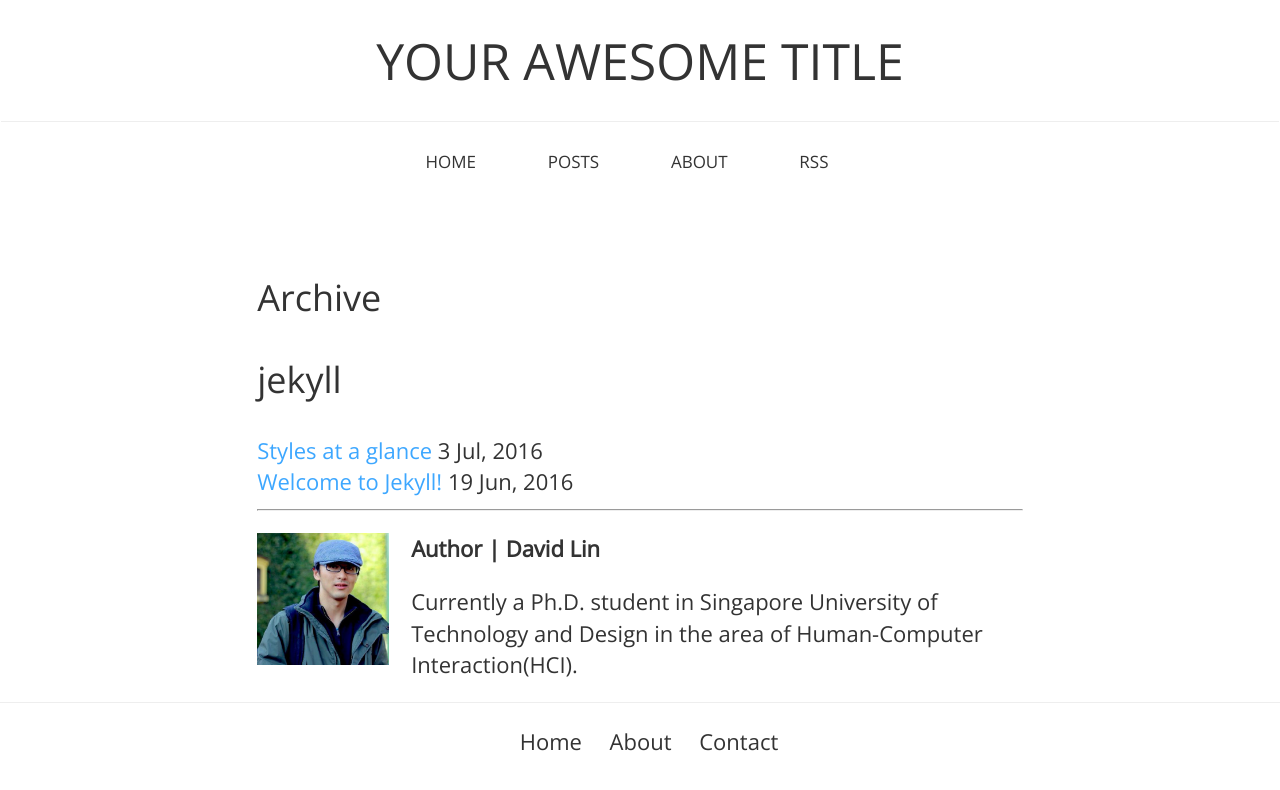
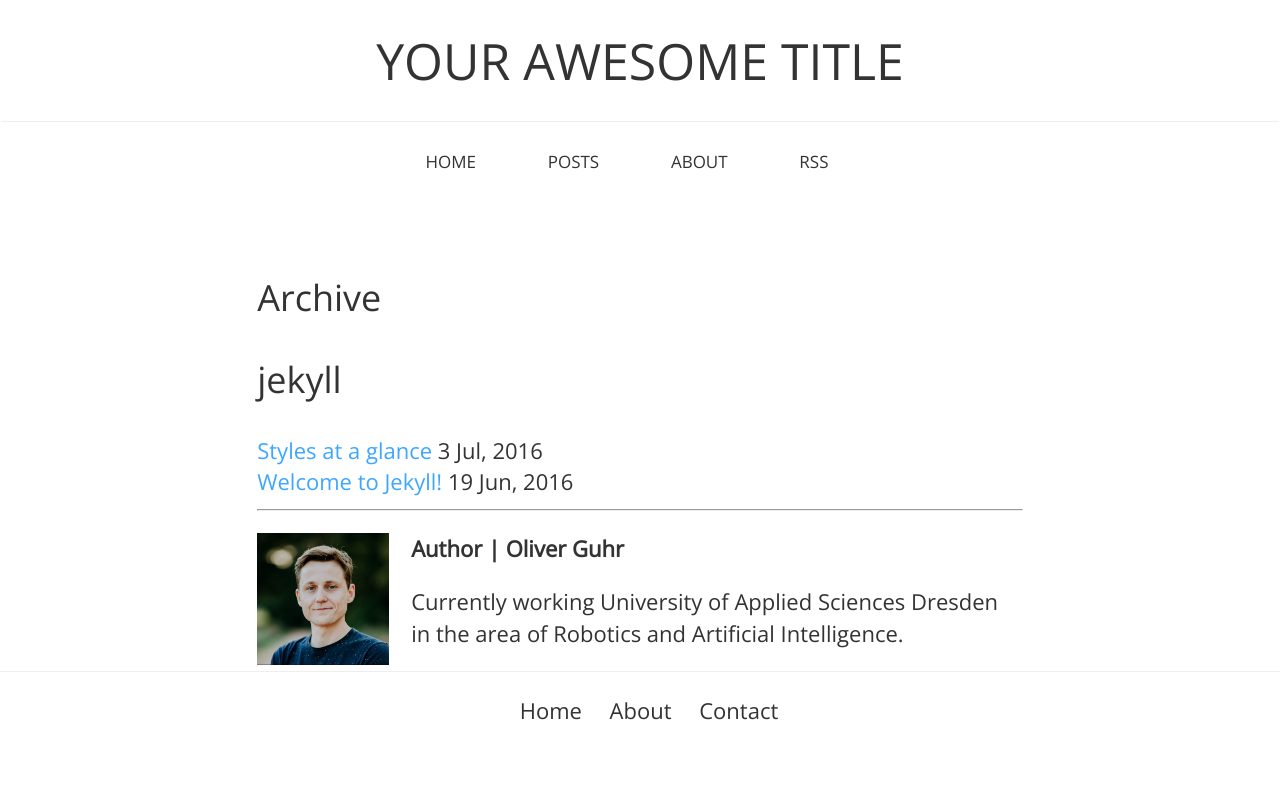
Before and after one commit to oliverguhr/olivers-blog, a Jekyll site: the page built from archive.html, in a window 1280 px wide. Shown: the top 790 px of the page. Built offline with Jekyll 4.4.1, drawn with Linux system fonts in a browser that asks for light colours.

Commit message:
added some personal info

```diff
--- a/_includes/author.html
+++ b/_includes/author.html
@@ -1,9 +1,9 @@
 <section class="author">
-  <img src="{{site.baseurl}}/assets/img/Taffy.jpg" />
+  <img src="{{site.baseurl}}/assets/img/oli.jpg" />
   <div class="authorinfo">
-    <strong>Author | David Lin</strong>
+    <strong>Author | Oliver Guhr</strong>
     <p>
-      Currently a Ph.D. student in Singapore University of Technology and Design in the area of Human-Computer Interaction(HCI).
+      Currently working University of Applied Sciences Dresden in the area of Robotics and Artificial Intelligence.
     </p>
   </div>
 </section>
```
Also changed, not shown: assets/img/Taffy.jpg (deleted), assets/img/oli.jpg (added), 1 other file.
